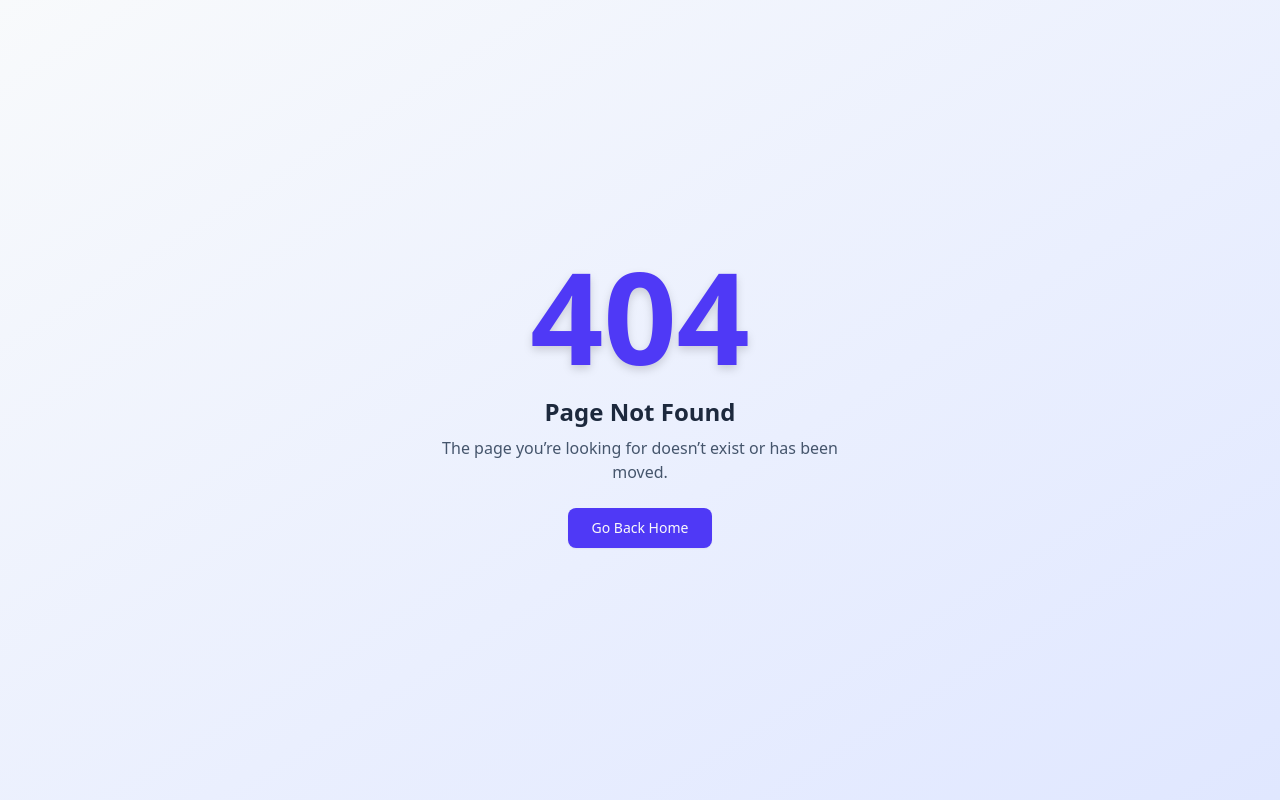
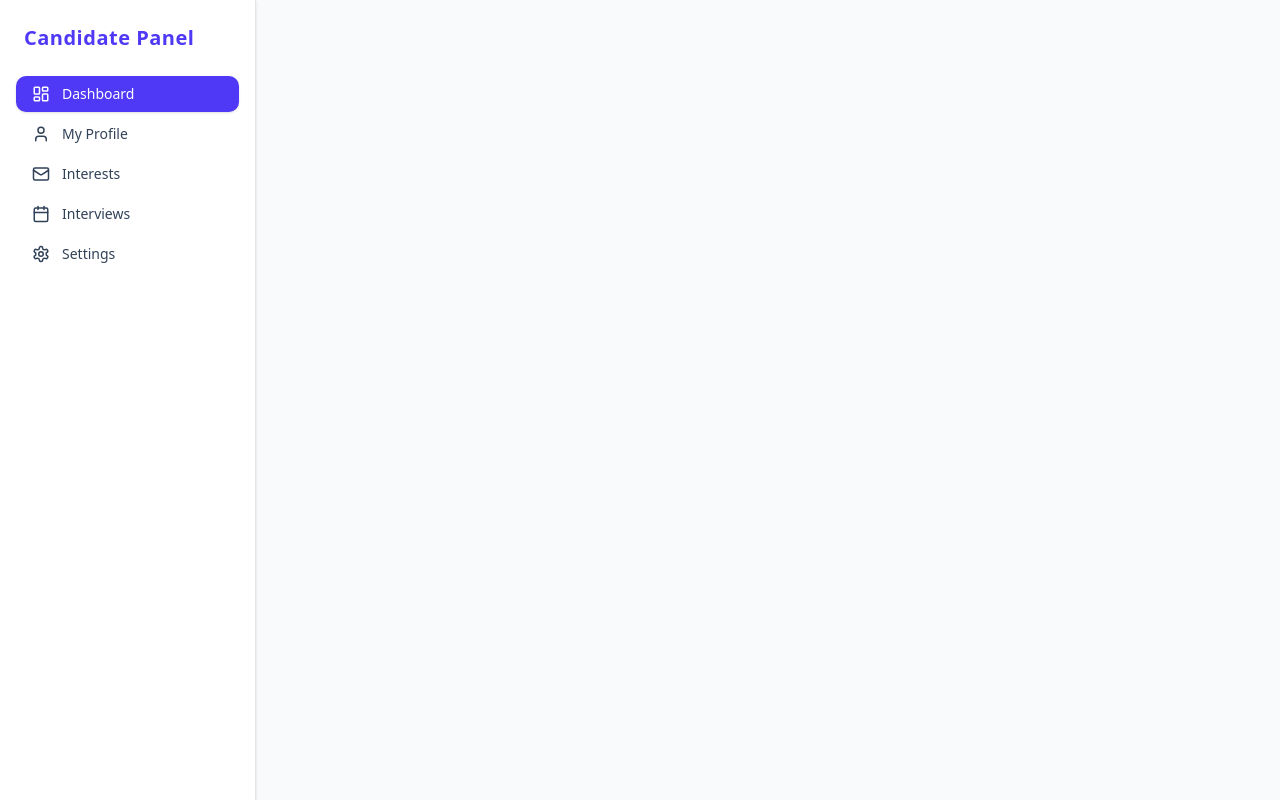
Before and after one commit to imtiazsakib15/talentra-client, a React (Vite) app: page /candidate/dashboard in a window 1280 px wide. Before the commit this address had no page. Built offline with nearby package versions, Linux system fonts and the light colour scheme.

Commit message:
feat(candidate-dashboard): initial layout setup with sidebar

```diff
--- /dev/null
+++ b/src/layout/CandidateDashboardLayout.tsx
@@ -0,0 +1,66 @@
+import { Outlet } from "react-router";
+import { cn } from "@/lib/utils";
+import { LayoutDashboard, User, Mail, Calendar, Settings } from "lucide-react";
+import { NavLink } from "react-router";
+
+const sidebarLinks = [
+  {
+    to: "/candidate/dashboard",
+    label: "Dashboard",
+    icon: <LayoutDashboard size={18} />,
+  },
+  { to: "/candidate/profile", label: "My Profile", icon: <User size={18} /> },
+  {
+    to: "/candidate/interests/received",
+    label: "Interests",
+    icon: <Mail size={18} />,
+  },
+  {
+    to: "/candidate/interviews",
+    label: "Interviews",
+    icon: <Calendar size={18} />,
+  },
+  {
+    to: "/candidate/settings",
+    label: "Settings",
+    icon: <Settings size={18} />,
+  },
+];
+
+export default function CandidateDashboardLayout() {
+  return (
+    <div className="flex min-h-screen bg-slate-50">
+      {/* Sidebar */}
+      <aside className="w-64 bg-white border-r shadow-sm">
+        <div className="p-6 text-xl font-bold text-indigo-600 tracking-wide">
+          Candidate Panel
+        </div>
+
+        <nav className="px-4 space-y-1">
+          {sidebarLinks.map((item) => (
+            <NavLink
+              key={item.to}
+              to={item.to}
+              className={({ isActive }) =>
+                cn(
+                  "flex items-center gap-3 px-4 py-2 rounded-lg transition",
+                  isActive
+                    ? "bg-indigo-600 text-white shadow-sm"
+                    : "text-slate-700 hover:bg-slate-100"
+                )
+              }
+            >
+              {item.icon}
+              <span className="text-sm font-medium">{item.label}</span>
+            </NavLink>
+          ))}
+        </nav>
+      </aside>
+
+      {/* Main content */}
+      <main className="flex-1 p-6">
+        <Outlet />
+      </main>
+    </div>
+  );
+}
```
Also changed, not shown: src/routes/router.tsx (+13 -0 lines).
